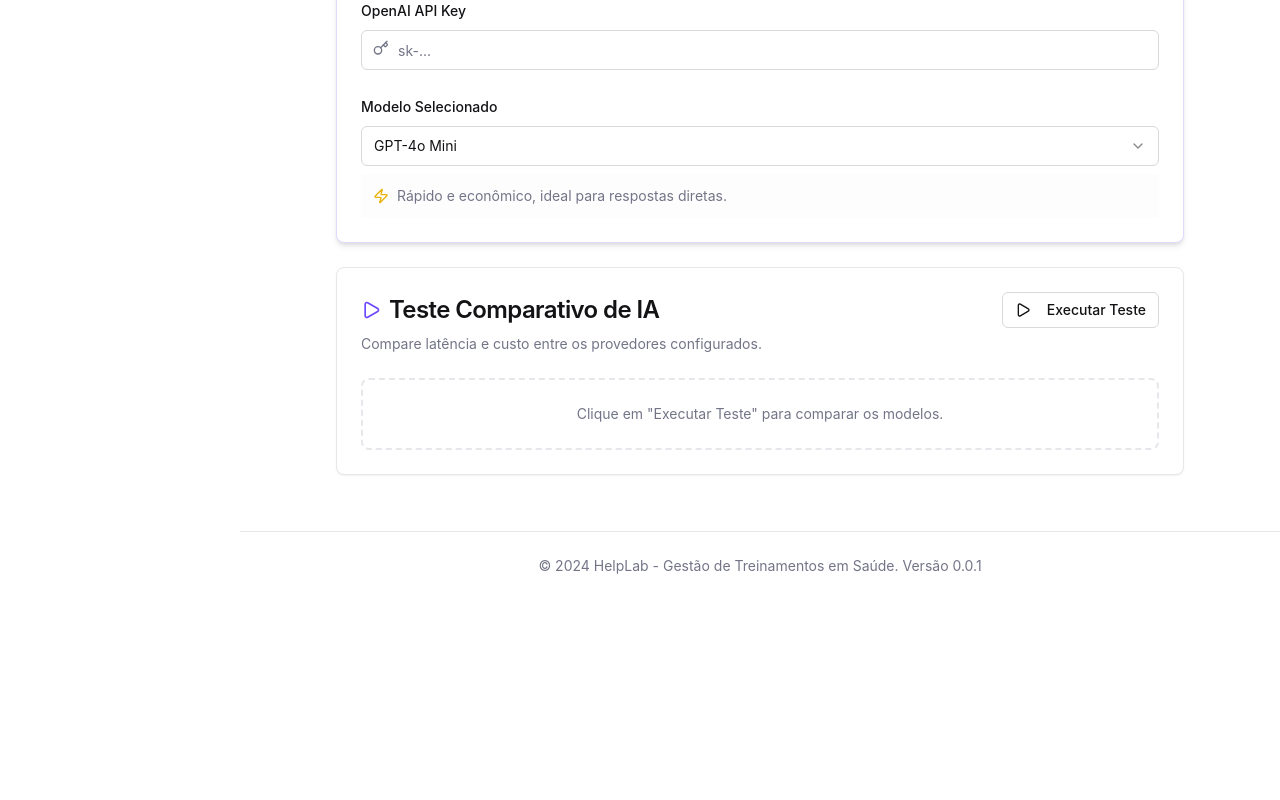
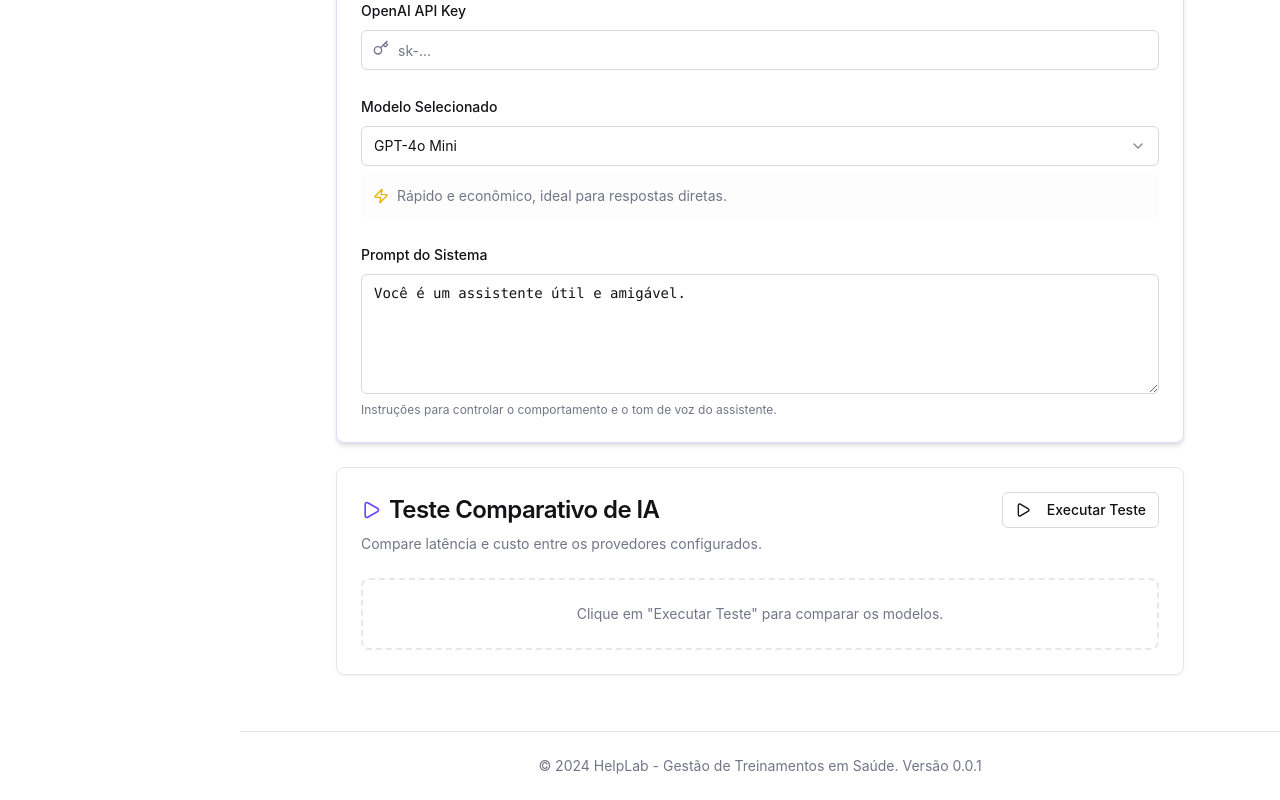
Before and after one commit to mlvm/HelpLab-5wa6ejcym, a React (Vite) app: page /settings in a window 1280 px wide. Shown: the part 851-1651 px from the top of the page. Before the commit the page ends 1451 px from the top, so only its background shows below. Built offline with nearby package versions, Linux system fonts and the light colour scheme.

Commit message:
feat: Add editable AI system prompt to settings

```diff
--- a/src/pages/Settings.tsx
+++ b/src/pages/Settings.tsx
@@ -463,6 +463,22 @@ export default function Settings() {
                   </div>
                 )}
               </div>
+
+              {/* System Prompt */}
+              <div className="space-y-2 animate-fade-in">
+                <Label htmlFor="system-prompt">Prompt do Sistema</Label>
+                <Textarea
+                  id="system-prompt"
+                  value={systemPrompt}
+                  onChange={(e) => setSystemPrompt(e.target.value)}
+                  placeholder="Defina as instruções principais e personalidade da IA..."
+                  className="min-h-[120px] font-mono text-sm"
+                />
+                <p className="text-xs text-muted-foreground">
+                  Instruções para controlar o comportamento e o tom de voz do
+                  assistente.
+                </p>
+              </div>
             </CardContent>
           </Card>
 
```
